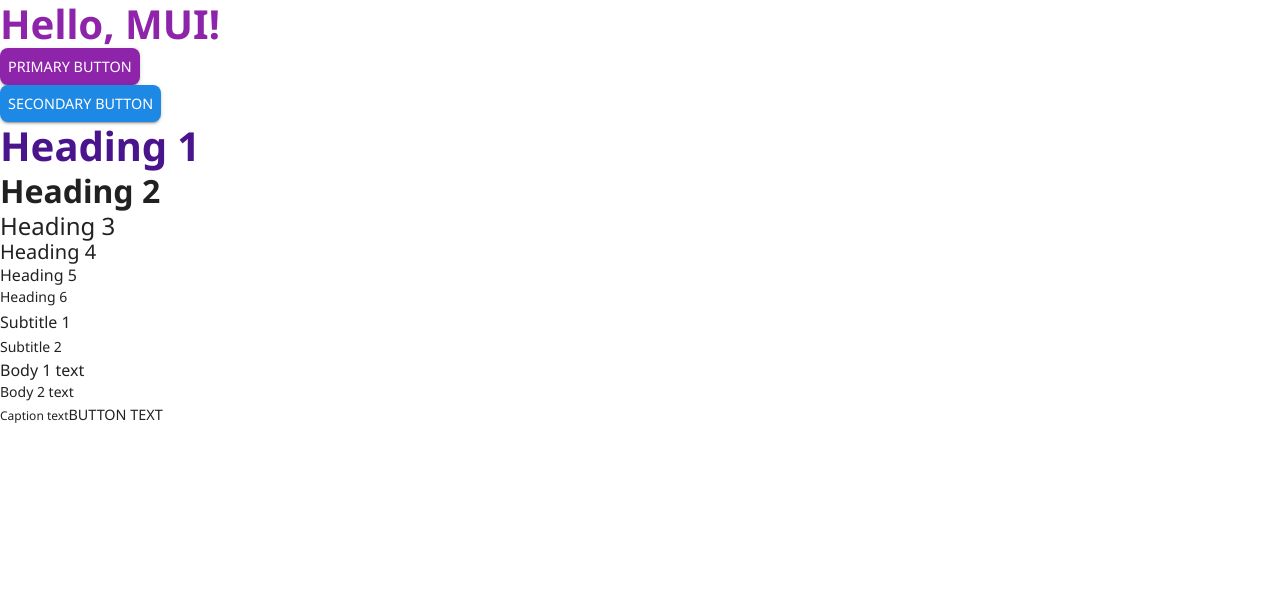
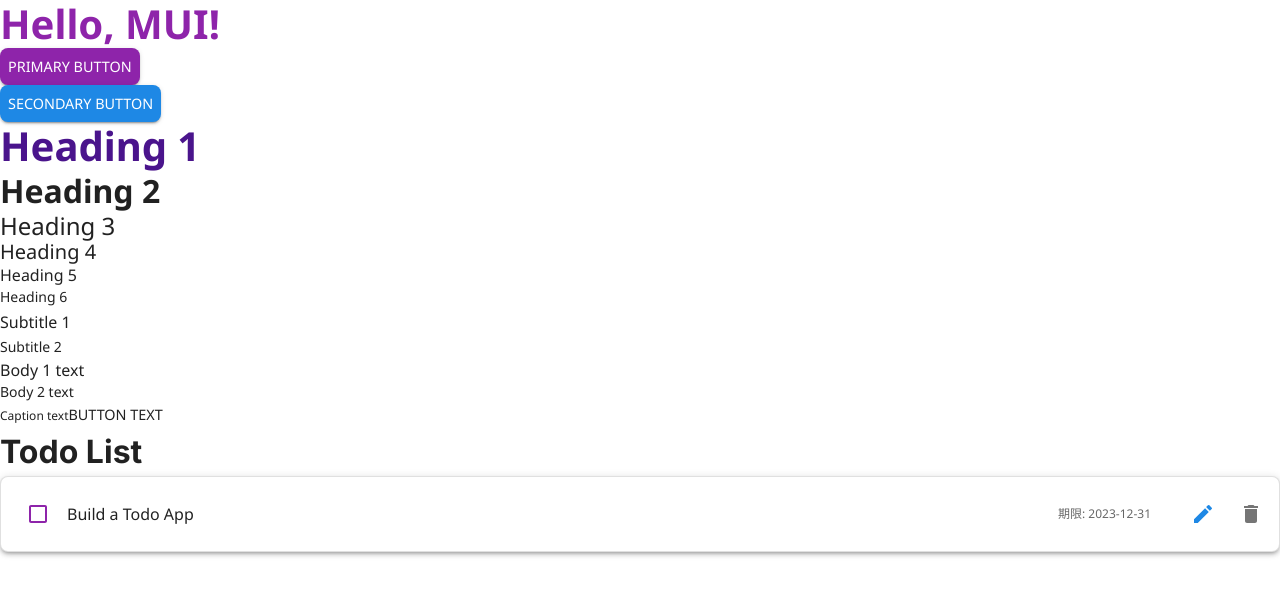
Before and after one commit to kouzaki496/todo-ts2, a Next.js app: page / in a window 1280 px wide. Shown: the top 596 px of the page. Built offline with nearby package versions, Linux system fonts and the light colour scheme; no server answers; a web font is replaced by a local one.

Commit message:
TodoItemの調整

```diff
--- a/src/app/page.tsx
+++ b/src/app/page.tsx
@@ -1,11 +1,21 @@
 // app/page.tsx
 "use client";
 
-import * as React from 'react';
+import React from 'react';
 import { Typography } from '@mui/material';
 import Button from '@/components/Button/Button'
+import { useTodo } from '../hooks/useTodo';
+import TodoItem from '../components/TodoItem/TodoItem';
 
 export default function Home() {
+  const { todos, addTodo, updateTodo, deleteTodo } = useTodo();
+
+  // 初期データを追加する例
+  React.useEffect(() => {
+    addTodo('Learn React', '2023-12-31');
+    addTodo('Build a Todo App', '2023-12-31');
+  }, []);
+
   return (
     <div>
       <Typography variant="h1" color="primary">Hello, MUI!</Typography>
@@ -29,6 +39,15 @@
         <Typography variant="caption">Caption text</Typography>
         <Typography variant="button">Button text</Typography>
       </div>
+      <h1>Todo List</h1>
+      {todos.map((todo) => (
+        <TodoItem
+          key={todo.id}
+          todo={todo}
+          updateTodo={updateTodo}
+          deleteTodo={deleteTodo}
+        />
+      ))}
     </div>
   );
 }
--- a/src/components/TodoItem/TodoItem.tsx
+++ b/src/components/TodoItem/TodoItem.tsx
@@ -1,19 +1,24 @@
 //src/components/TodoItem/TodoItem.tsx
-import React, { useState, useEffect } from 'react';
+import React, { useState } from 'react';
 import { TodoItemProps } from '../../types/todo';
-import { TextField, Button, Typography, Card, CardContent, CardActions, IconButton, Checkbox } from '@mui/material';
+import { Checkbox, TextField, Button, Typography, Card, CardContent, CardActions, IconButton } from '@mui/material';
 import DeleteIcon from '@mui/icons-material/Delete';
-import CheckCircleOutlineIcon from '@mui/icons-material/CheckCircleOutline';
-import RadioButtonUncheckedIcon from '@mui/icons-material/RadioButtonUnchecked';
 import EditIcon from '@mui/icons-material/Edit';
+import { styled } from '@mui/material/styles';
+
+const StyledCheckbox = styled(Checkbox)(({ theme }) => ({
+  color: theme.palette.primary.main,
+  '&.Mui-checked': {
+    color: theme.palette.primary.dark,
+  },
+  '&:hover': {
+    backgroundColor: theme.palette.action.hover,
+  },
+}));
 
 const TodoItem = ({ todo, updateTodo, deleteTodo }: TodoItemProps) => {
   const [isEditing, setIsEditing] = useState(false);
   const [editedTitle, setEditedTitle] = useState(todo.title);
-
-  useEffect(() => {
-    setEditedTitle(todo.title);
-  }, [todo.title]);
 
   const toggleStatus = () => {
     updateTodo(todo.id, { completed: !todo.completed });
@@ -29,12 +34,23 @@
   };
 
   return (
-    <Card variant="outlined" style={{ display: 'flex', flexDirection: 'row', alignItems: 'center', marginBottom: '10px', padding: '10px' }}>
-      <Checkbox
-        checked={todo.completed}
-        onChange={toggleStatus}
-      />
-      <CardContent style={{ flexGrow: 1 }}>
+    <Card
+      variant="outlined"
+      sx={{
+        mb: 2,
+        display: 'flex',
+        alignItems: 'center',
+        boxShadow: 3,
+        borderRadius: 2,
+        backgroundColor: (theme) => (todo.completed ? theme.palette.gray.light : theme.palette.background.paper),
+      }}
+    >
+      <CardContent sx={{ flex: 1, display: 'flex', alignItems: 'center' }}>
+        <StyledCheckbox
+          color='primary'
+          checked={todo.completed}
+          onChange={toggleStatus}
+        />
         {isEditing ? (
           <TextField
             value={editedTitle}
@@ -42,31 +58,35 @@
             variant="outlined"
             size="small"
             fullWidth
+            sx={{ ml: 1 }}
           />
         ) : (
           <Typography
             variant="body1"
-            onClick={handleEdit}
-            style={{ textDecoration: todo.completed ? 'line-through' : 'none', cursor: 'pointer' }}
+            sx={{ cursor: 'pointer', ml: 1 }}
           >
             {todo.title}
           </Typography>
         )}
         {todo.dueDate && (
-          <Typography variant="caption" color="textSecondary" style={{ marginTop: '10px' }}>
+          <Typography variant="caption" color="textSecondary" sx={{ ml: 'auto', mr: 1 }}>
             期限: {todo.dueDate}
           </Typography>
         )}
       </CardContent>
-      <CardActions>
-        {isEditing && (
-          <Button onClick={handleSave} variant="contained" color="primary" size="small">
+      <CardActions sx={{ display: 'flex', alignItems: 'center' }}>
+        {isEditing ? (
+          <Button onClick={handleSave} variant="contained" color="primary" size="small" sx={{ mr: 1 }}>
             保存
           </Button>
+        ) : (
+          <IconButton onClick={handleEdit} color="secondary">
+            <EditIcon />
+          </IconButton>
         )}
-        <Button onClick={() => deleteTodo(todo.id)} variant="outlined" color="secondary" size="small">
-          削除
-        </Button>
+        <IconButton onClick={() => deleteTodo(todo.id)} color="default">
+          <DeleteIcon />
+        </IconButton>
       </CardActions>
     </Card>
   );
--- a/src/hooks/useTodo.ts
+++ b/src/hooks/useTodo.ts
@@ -22,8 +22,8 @@
   };
 
   //Todoを更新する
-  const updateTodo = (id:number, completed:boolean) => {
-    setTodos(todos.map((todo) => todo.id === id ? {...todo, completed} : todo));
+  const updateTodo = (id:number, updatedFields:Partial<Todo>) => {
+    setTodos(todos.map((todo) => (todo.id === id ? { ...todo, ...updatedFields } : todo)));
   };
 
   return {
--- a/src/theme/index.ts
+++ b/src/theme/index.ts
@@ -3,6 +3,15 @@
 import colors from './colors';
 import typography from './typography';
 import spacing from './spacing';
+
+declare module '@mui/material/styles' {
+  interface Palette {
+    gray: Palette['primary'];
+  }
+  interface PaletteOptions {
+    gray?: PaletteOptions['primary'];
+  }
+}
 
 const theme = createTheme({
   palette: {
@@ -36,6 +45,11 @@
       light: colors.success.light,
       dark: colors.success.dark,
     },
+    gray: {
+      main: colors.gray.main,
+      light: colors.gray.light,
+      dark: colors.gray.dark,
+    },
   },
   typography: typography,
   spacing: spacing,
```
Also changed, not shown: src/types/todo.ts (+6 -6 lines), 1 other file (tests, documents, lock files or other folders).
